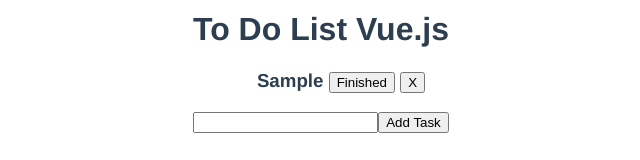
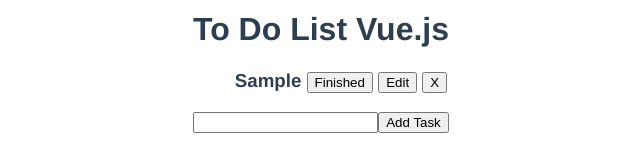
Before and after one commit to arlindrexhepi/ToDoList-VueJS, a Vue app: page / in a window 1280 px wide. Both pictures are taken after typing "Sample" into the empty fields and a click on the button "Add Task". Shown: the part 274-434 px from the top of the page, without its empty margins (319-959 px from the left). Built offline with nearby package versions, Linux system fonts and the light colour scheme.

Commit message:
indexremove

```diff
--- a/src/App.vue
+++ b/src/App.vue
@@ -4,7 +4,7 @@
     <div>
       <h1>To Do List Vue.js</h1>
       <ul>
-        <li v-for="(task, index) in items" :key="index"><h3 :style="{ textDecoration: finished}"> {{task}}  <button @click="finishedTask()">Finished</button> <button @click="removeTask()"> X </button></h3></li>
+        <li v-for="(task, index) in items" :key="index"><h3 :style="{ textDecoration: finished}"> {{task}}  <button @click="finishedTask()">Finished</button> <button @click="editTask(index)">Edit</button> <button @click="removeTask(index)"> X </button></h3></li>
       </ul>
       <input @keyup.enter="addTask()" v-model="item">
       <button @click="addTask()">Add Task</button>
@@ -20,7 +20,8 @@
       item: null,
       items: [],
       condition: true,
-      finished: null
+      finished: null,
+      editIndex: null
     }
   },
   computed:{
@@ -35,9 +36,15 @@
         this.item = null
       }
     },
-    removeTask(e) {
-      this.items.splice(e, 1)
+    //EDIT TASK IS NOT COMPLETED
+    editTask(index) {
+      this.editIndex = this.items[index]
+      console.log(this.items[index])
     },
+    removeTask(index) {
+      this.items.splice(index, 1)
+    },
+    // IT CHANGES THE STYLE TO ALL ELEMENTS
     finishedTask() {
       if(this.condition == false ? this.finished='none': this.finished='line-through') {
         this.condition=!this.condition
```
